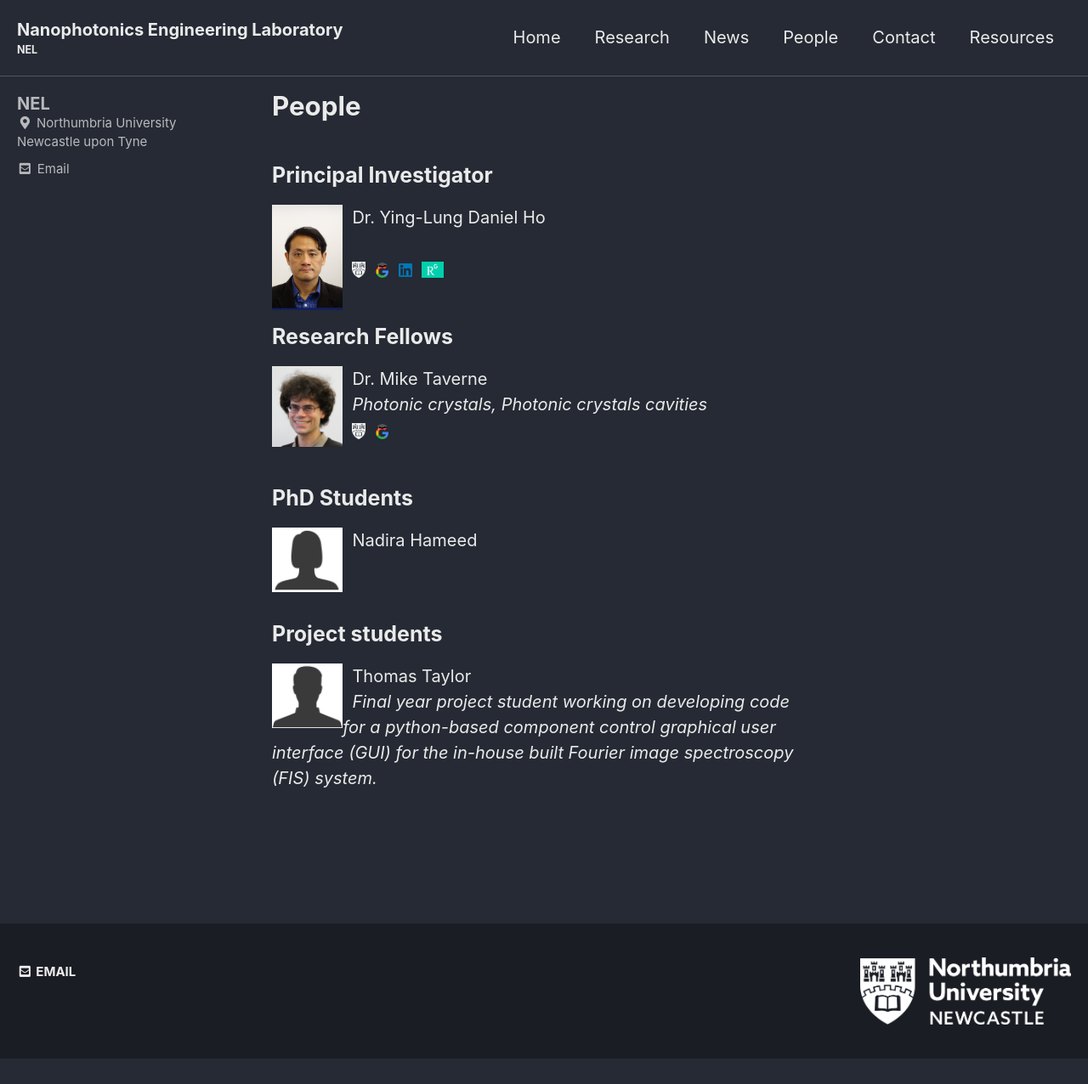
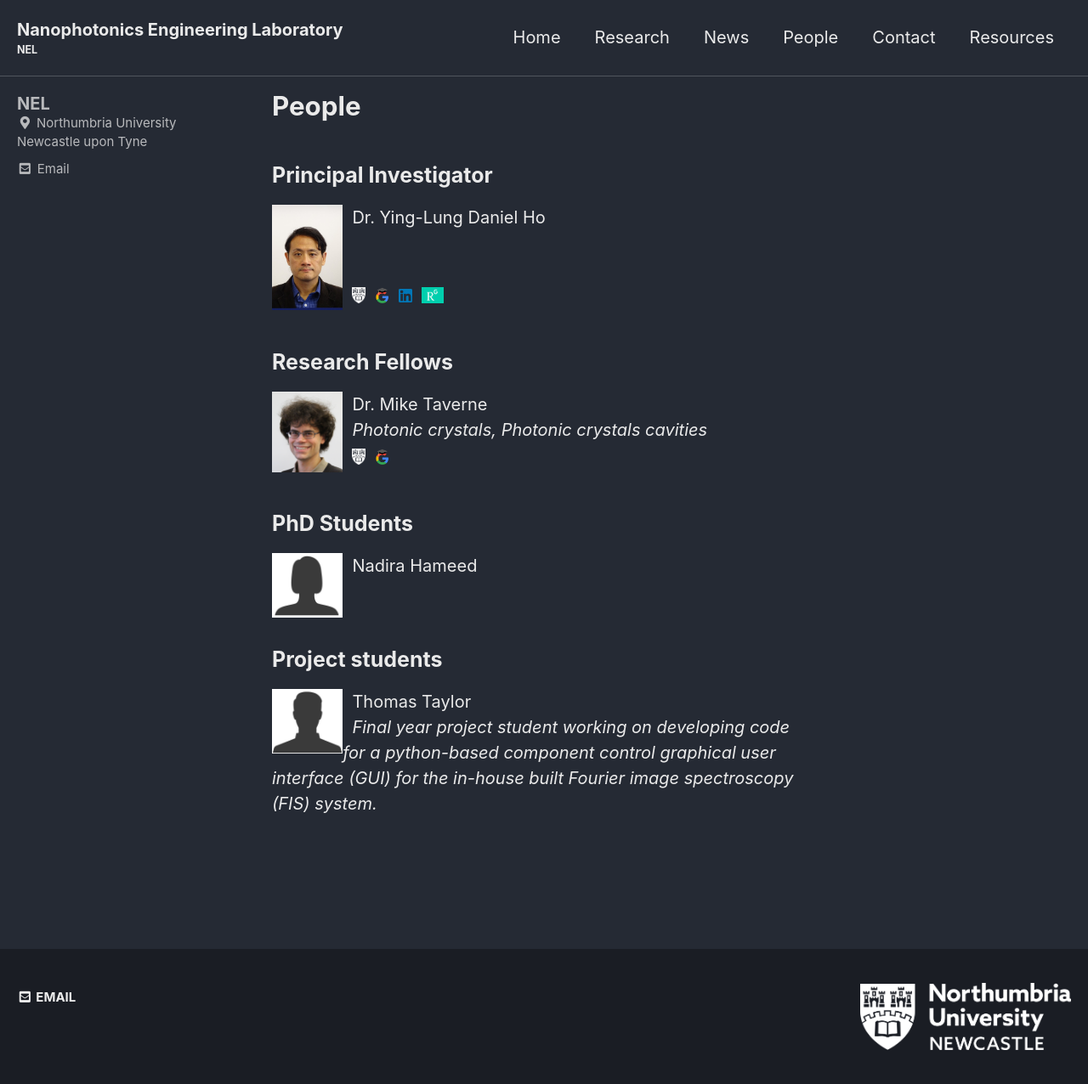
Before and after one commit to qubits/nanophotonicenglab.github.io, a Jekyll site: the page built from _pages/people.md, in a window 1280 px wide. Shown: the whole page at 85% size. Built offline with Jekyll 4.4.1, drawn with Linux system fonts in a browser that asks for light colours; cached includes are drawn as plain includes; before the commit the page ends 1246 px from its top, so only the background shows below that.

Commit message:
Update people.md

```diff
--- a/_pages/people.md
+++ b/_pages/people.md
@@ -10,6 +10,7 @@ author_profile: true
 
 <img src="{{ site.url }}{{ site.baseurl }}/assets/profiles/profile_im_DH.jpg" alt="HT" style="float: left;width: 13%"/>&nbsp;
 Dr. Ying-Lung Daniel Ho<br>&nbsp;
+                       <br>&nbsp;
                        <br>&nbsp;
 <a href="https://www.northumbria.ac.uk/about-us/our-staff/h/daniel-ho/"><img src="{{ site.url }}{{ site.baseurl }}/assets/profiles/nuw.png" alt="HT" style="width: 2.5%; border: none; text-decoration: none"/></a>&nbsp;
 <a href="https://scholar.google.co.uk/citations?user=LNZN_NIAAAAJ"><img src="{{ site.url }}{{ site.baseurl }}/assets/profiles/google.png" alt="HT" style="width: 2.5%; border: none; text-decoration: none"/></a>&nbsp;
```
